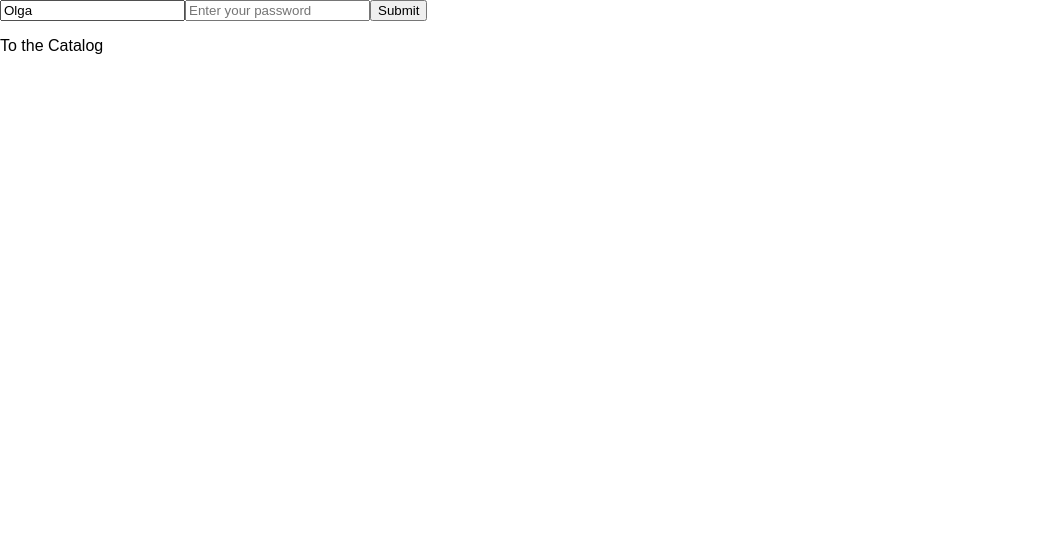
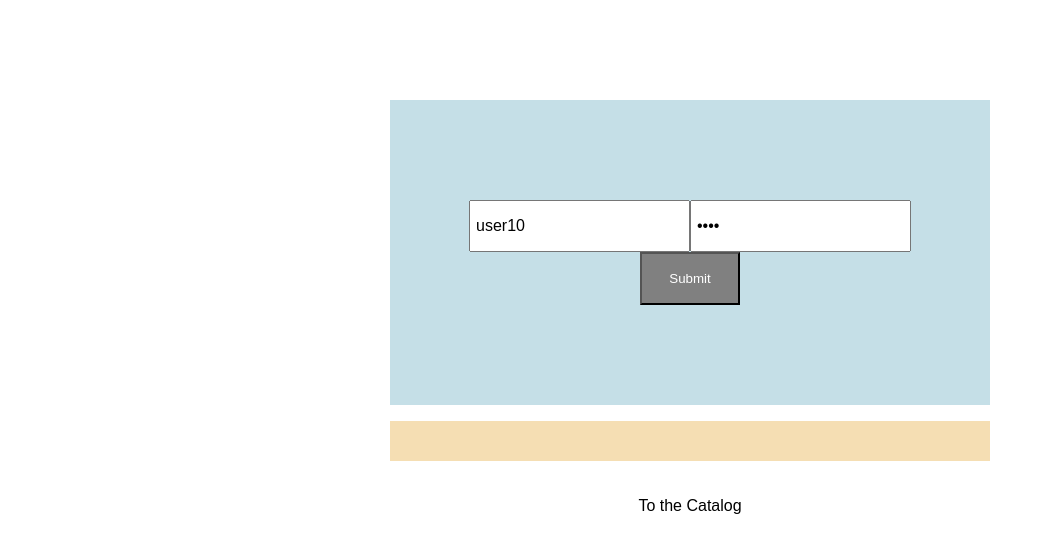
Before and after one commit to OStefani/new-app, a React (Create React App) app: page / in a window 1280 px wide. Both pictures are taken after a click on the element "Register". Shown: the top 552 px of the page, without its empty margins (0-1053 px from the left). Built offline with nearby package versions, Linux system fonts and the light colour scheme; no server answers.

Commit message:
Add posting comments

```diff
--- a/src/App.css
+++ b/src/App.css
@@ -1,28 +1,94 @@
 .App {
   text-align: center;
 }
-
-.App-logo {
-  animation: App-logo-spin infinite 20s linear;
-  height: 80px;
+/** Navbar **/
+.navbar {
+  margin-bottom: 50px;
+  background: wheat;
+  font-size: 16px;
+  text-align: center;
 }
-
-.App-header {
-  background-color: #222;
-  height: 150px;
-  padding: 20px;
+.navbar p {
+  display: inline-block;
+  margin: 20px;
+}
+.navbar p:nth-child(1) {
+  background: gray;
+  padding: 10px 20px;
+  color: white;
+}
+.navbar p:nth-child(3) {
+  background: gray;
+  padding: 10px 20px;
   color: white;
 }
 
-.App-title {
-  font-size: 1.5em;
+/** List of products **/
+.listOfProducts {
+  font-size: 25px;
+
 }
-
-.App-intro {
-  font-size: large;
+.listOfProducts p {
+  margin: 2px;
+  display: inline-block;
+  padding: 20px;
+  background-color: lightblue;
+  color: white;
 }
-
-@keyframes App-logo-spin {
-  from { transform: rotate(0deg); }
-  to { transform: rotate(360deg); }
+/** Form **/
+form {
+  position: relative;
+  width: 500px;
+  margin-left: 50%;
+  left: -250px;
+  padding: 100px 50px;
+  background-color: rgb(197, 223, 231);
 }
+.form {
+  margin-top: 100px;
+  text-align: center;
+}
+form button {
+  background-color: gray;
+  color: white;
+  padding: 17px 5px;
+  width: 100px;
+}
+form input {
+  padding: 15px 5px;
+  font-size: 16px;
+}
+.linkToCat {
+  position: relative;
+  width: 500px;
+  margin-left: 50%;
+  left: -250px;
+  padding: 20px 50px;
+}
+.linkToCat:hover {
+  cursor: pointer;
+  color: gray;
+}
+.message {
+  position: relative;
+  color: gray;
+  background: wheat;
+  width: 500px;
+  margin-left: 50%;
+  left: -250px;
+  padding: 20px 50px;
+}
+.product {
+  position: relative;
+  width: 400px;
+  margin-left: 50%;
+  left: -250px;
+  padding: 20px 50px;
+  text-align: center;
+}
+.reviews {
+  padding: 20px 0;
+}
+.product .reviews:nth-child(even) {
+  background: rgb(238, 236, 236);
+}
--- a/src/App.js
+++ b/src/App.js
@@ -16,8 +16,8 @@ class App extends Component {
       productsIndex: null,
       showForm: false,
       showLoginForm: false,
-      username: 'Olga',
-      password: '',
+      username: 'user10',
+      password: 'user',
       registered: false,
       token: null,
       message: '',
@@ -56,7 +56,7 @@ class App extends Component {
     this.setState({ showLoginForm: true });
   }
   changeInput(event) {
-    if(event.target.type == 'radio') {
+    if(event.target.type === 'radio') {
       this.setState({ [event.target.name]: event.target.value }, ()=> {
         console.log('rate: ', this.state.rate);
       });
@@ -146,15 +146,18 @@ class App extends Component {
       headerObj.append('Authorization', token);
       console.log('token: ', this.state.token);
 
-      const bodyObj = {
+      /**const bodyObj = {
         text: event.target.text.value,
         rate: event.target.rate.value
-      };
-      console.log(JSON.stringify(bodyObj));
+      };**/
+      var form = new FormData(event.target);
+      //form.append("text", "some text 2");
+      //form.append("rate", "4");
+
       const initObj = {
         method: 'POST',
         headers: headerObj,
-        body: JSON.stringify(bodyObj),
+        body: form,
         credentials: 'same-origin'
       };
 
--- a/src/ListOfProducts.js
+++ b/src/ListOfProducts.js
@@ -1,5 +1,5 @@
 import React, { Component } from 'react';
-//import './App.css';
+//import './ListOfProducts.css';
 
 class ListOfProducts extends Component {
 
@@ -26,8 +26,8 @@ class ListOfProducts extends Component {
         else {
             var arrayOfData = this.props.listOtProducts.map((item, index) => {
               return (
-                <div key={index} >
-                  <p onClick = { () => { this.props.handleClick(item.id) } }>{item.id}</p>
+                <div key={index} className="listOfProducts" >
+                  <p onClick = { () => { this.props.handleClick(item.id) } } >{item.title}</p>
                 </div>
               )
             });
--- a/src/LoginForm.js
+++ b/src/LoginForm.js
@@ -2,16 +2,16 @@ import React from 'react';
 
 function LoginForm(props) {
     return (
-        <div>
+        <div className="form">
         <form onSubmit= { props.submitLoginForm }>
             <input type="text" placeholder="Enter your username" value={props.username} name = 'username' onChange = {props.changeInput}/>
             <input type="password" placeholder="Enter your password" value={ props.password } name='password' onChange = {props.changeInput}/>
             <button >Submit</button>
         </form>
-        <p>
+        <p className="message">
             {props.message}
         </p>
-        <p onClick = { props.toCatalog }>To the Catalog</p>
+        <p onClick = { props.toCatalog } className="linkToCat">To the Catalog</p>
         </div>
     )
 }
--- a/src/Product.js
+++ b/src/Product.js
@@ -23,17 +23,18 @@ class RenderItems extends Component{
             var source = 'http://smktesting.herokuapp.com/static/' + product.img;
             return (
               <div >
-                <p>{product.id}</p>
+                <div className="product">
                 <h3 >{product.title}</h3>
                 <img src={source} alt='item in stock' />
                 <p>{product.text}</p>
                 { this.props.productReviews.map((item, index) => {
-                  return  <div key={ item.id }>
+                  return  <div key={ item.id } className="reviews">
                             <p>{item.rate}</p>
                             <p>{item.created_by.username}</p>
                             <p>{ item.text }</p>
                           </div>
                 }) }
+                </div>
                 {
                   this.props.token &&
                   <div>
--- a/src/RegisterComponent.js
+++ b/src/RegisterComponent.js
@@ -1,10 +1,11 @@
 /** To display buttons for registering */
 import React from 'react';
+//import './RegisterComponent.css'
 function RegisterComponent(props) {
     if (!props.token) {
         return (
 
-            <div >
+            <div className = "navbar">
                 <p onClick = { props.handleClickRegister }>Register</p>
                 <p>or</p>
                 <p onClick= { props.handleClickLogin }>Login</p>
@@ -13,7 +14,7 @@ function RegisterComponent(props) {
     }
     else {
         return (
-            <div>
+            <div className="navbar">
                 <p onClick={ props.logOut }>Logout</p>
             </div>
         )
--- a/src/RegistrationForm.js
+++ b/src/RegistrationForm.js
@@ -2,16 +2,16 @@ import React from 'react';
 
 function RegistrationForm(props) {
     return (
-        <div>
+        <div className="form">
         <form onSubmit= { props.submitForm }>
             <input type="text" placeholder="Enter your username" value={props.username} name = 'username' onChange = {props.changeInput}/>
             <input type="password" placeholder="Enter your password" value={ props.password } name='password' onChange = {props.changeInput}/>
             <button >Submit</button>
         </form>
-        <p>
+        <p className="message">
             {props.message}
         </p>
-        <p onClick = { props.toCatalog }>To the Catalog</p>
+        <p onClick = { props.toCatalog } className="linkToCat">To the Catalog</p>
         </div>
     )
 }
```
